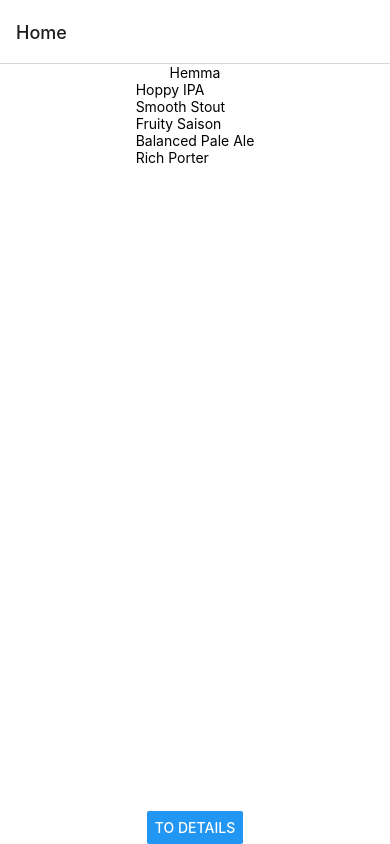
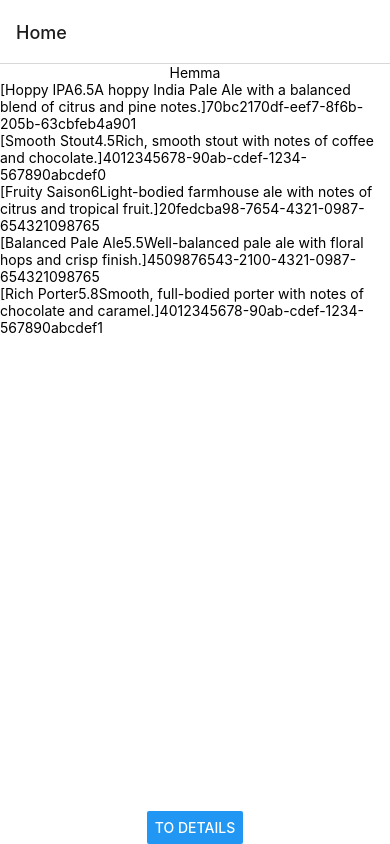
Before and after one commit to Toxex/assignment-one-real, a React Native app: screen /Home in a window 390 px wide. Built offline with nearby package versions, Linux system fonts and the light colour scheme.

Commit message:
rendered data in a flatlist

```diff
--- a/tabScreens/HomeScreen.tsx
+++ b/tabScreens/HomeScreen.tsx
@@ -20,7 +20,14 @@ export function HomeScreen() {
       <Text>Hemma</Text>
       <FlatList
         data={beers}
-        renderItem={({ item }) => <Text>{item.title}</Text>}
+        renderItem={({ item }) => (
+          <Text>
+            [{item.title}
+            {item.abv}
+            {item.description}]{item.ibu}
+            {item.id}
+          </Text>
+        )}
       />
       <Button onPress={() => RootStackNav} title="To details" />
     </View>
```
